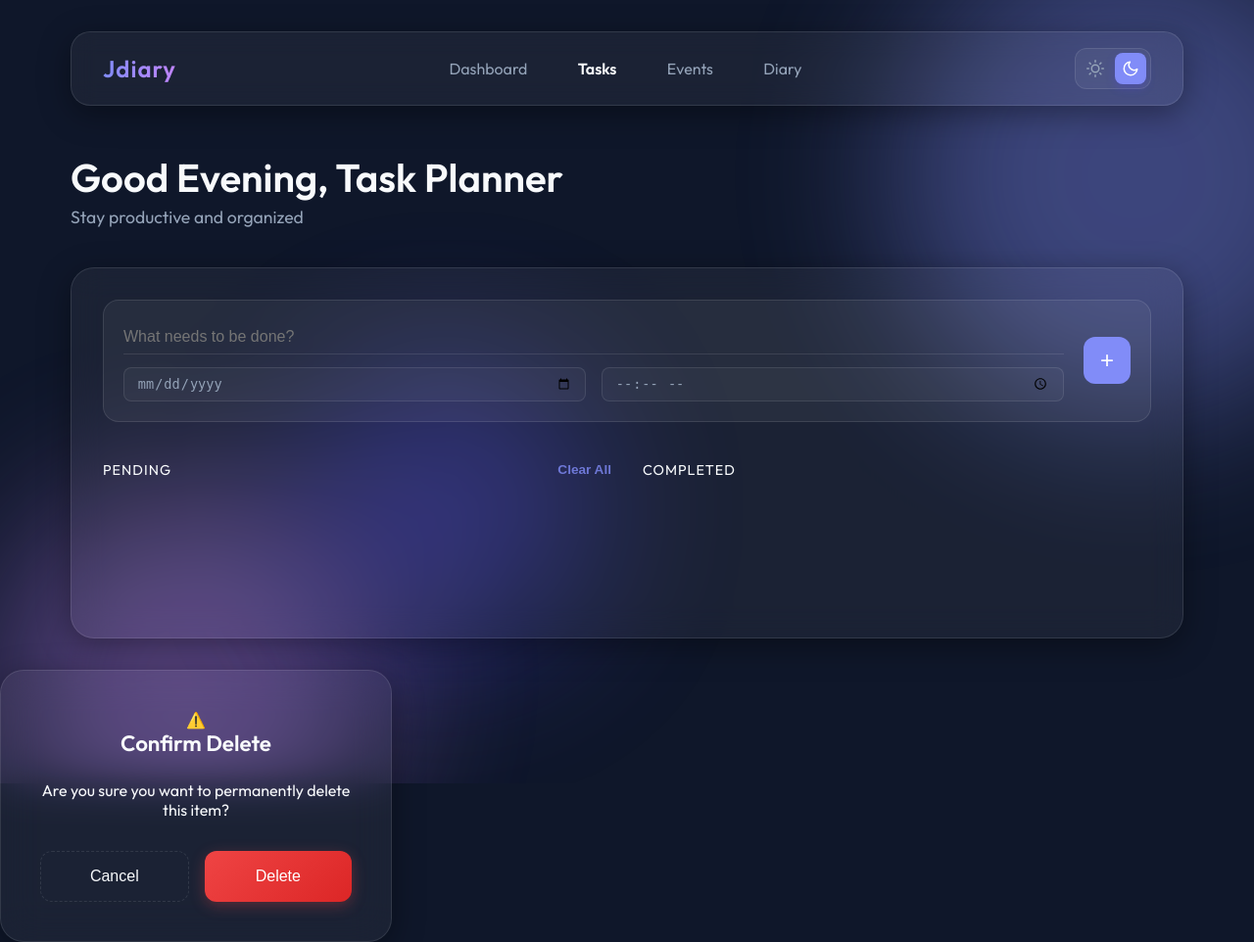
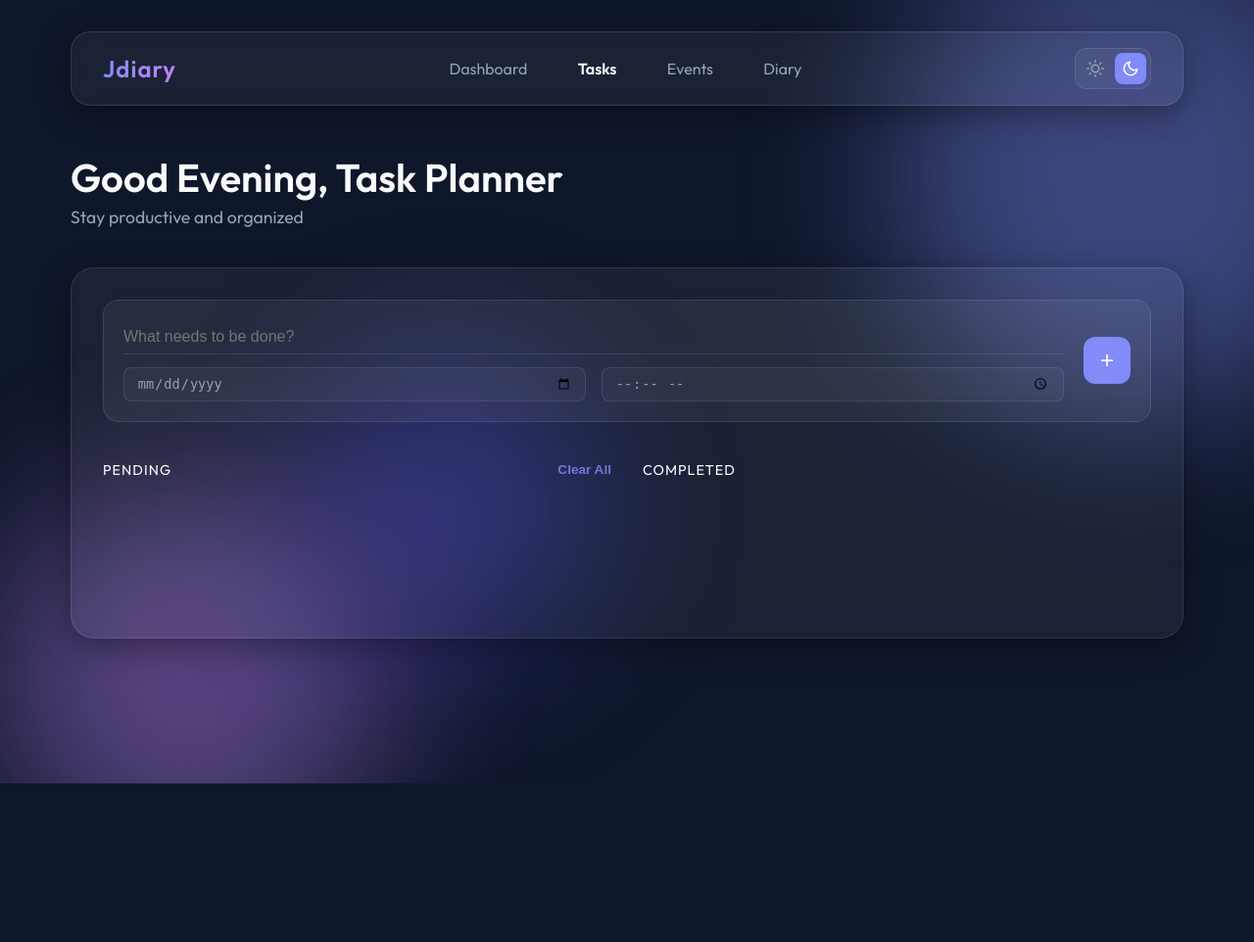
Before and after one commit to Jeremiahkariuki/personal-diary-planner, a Django app: page /tasks/ in a window 1280 px wide. Shown: the whole page at 98% size. After the commit the page ends 800 px from the top, so only its background shows below. Run offline with Django 5.2, Linux system fonts and the light colour scheme; the visitor is signed in with stand-in values (Sample User, id 1); data that the repository does not hold is empty.

Commit message:
clear task page

```diff
--- a/templates/tasks.html
+++ b/templates/tasks.html
@@ -140,18 +140,7 @@
         </main>
     </div>
 
-    <!-- Confirm Modal -->
-    <div id="confirmModal" class="confirm-modal-overlay hidden">
-        <div class="glass-card modal-content confirm-modal">
-            <div class="confirm-icon">⚠️</div>
-            <h2 id="confirmTitle">Confirm Delete</h2>
-            <p id="confirmMessage">Are you sure you want to permanently delete this item?</p>
-            <div class="confirm-actions">
-                <button id="cancelConfirmBtn" class="add-btn">Cancel</button>
-                <button id="okConfirmBtn" class="add-btn danger-btn">Delete</button>
-            </div>
-        </div>
-    </div>
+
 
     <script src="{% static 'js/theme.js' %}"></script>
     <script src="{% static 'js/app.js' %}"></script>
```
